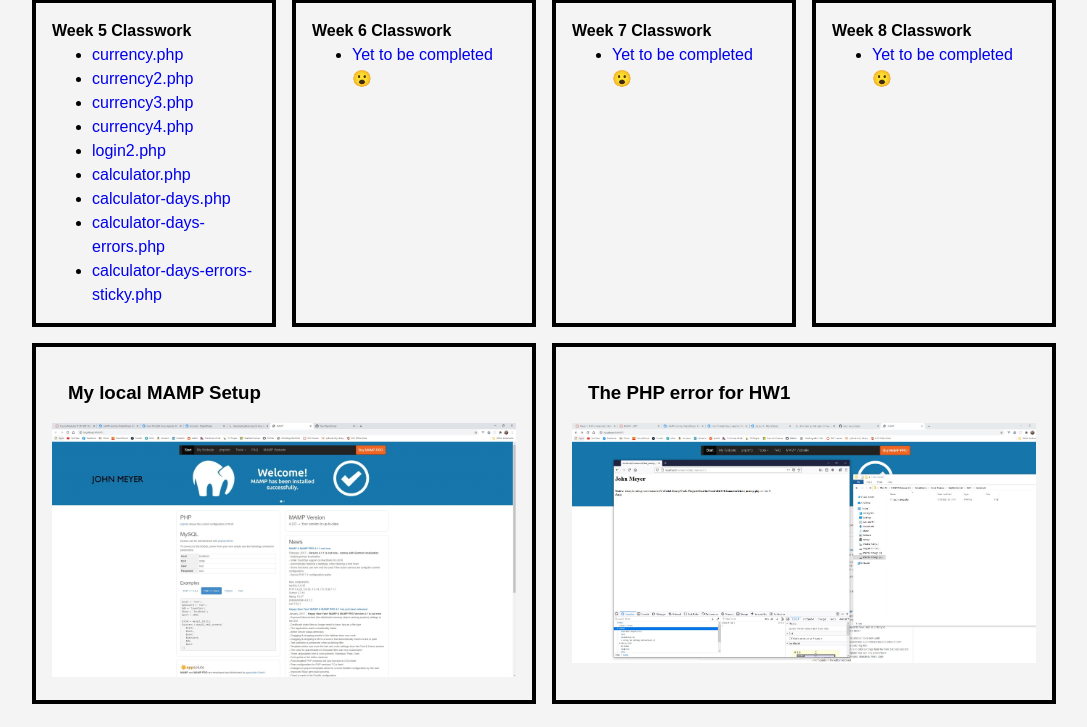
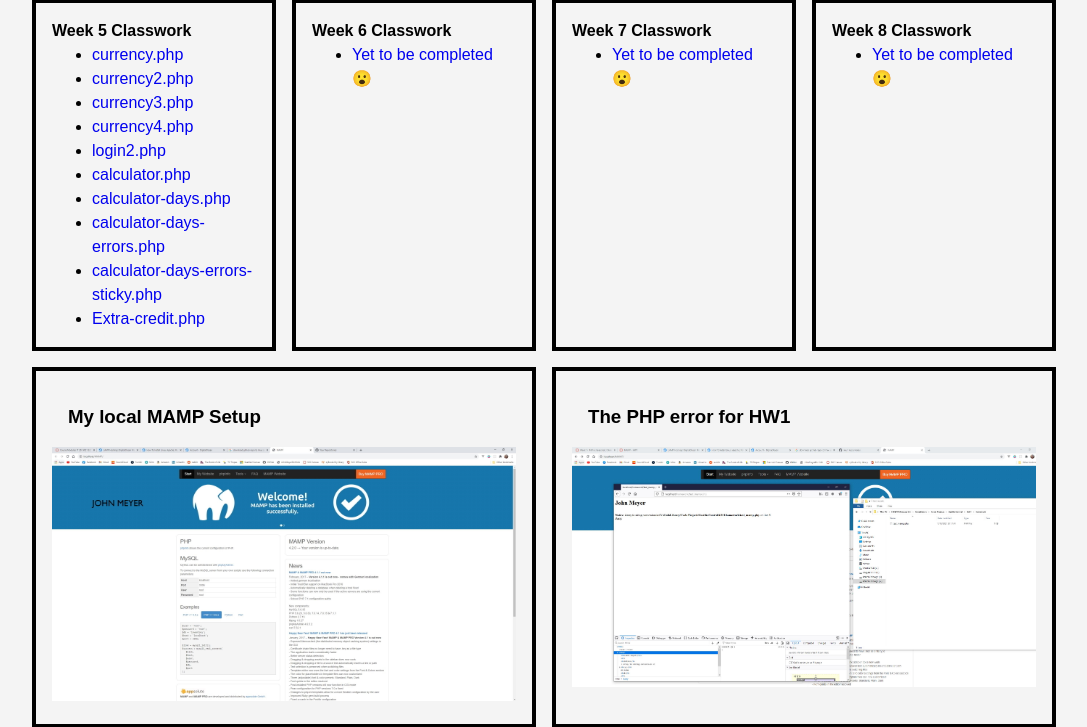
Before and after one commit to facemanguy/IT261JohnMeyer, a PHP site: page / in a window 1280 px wide. Shown: the part 906-1633 px from the top of the page, without its empty margins (96-1183 px from the left). Run offline with PHP 8.4, Linux system fonts and the light colour scheme.

Commit message:
added a ec link to home

```diff
--- a/index.php
+++ b/index.php
@@ -90,6 +90,7 @@
 					<li><a href="/it261/weeks/week5/calculator-days.php">calculator-days.php</a></li>
 					<li><a href="/it261/weeks/week5/calculator-days-errors.php">calculator-days-errors.php</a></li>
 					<li><a href="/it261/weeks/week5/calculator-days-errors-sticky.php">calculator-days-errors-sticky.php</a></li>
+					<li><a href="/it261/weeks/week5/extra-credit.php">Extra-credit.php</a></li>
 				</ul>
 			</div>
 			<div>
```
